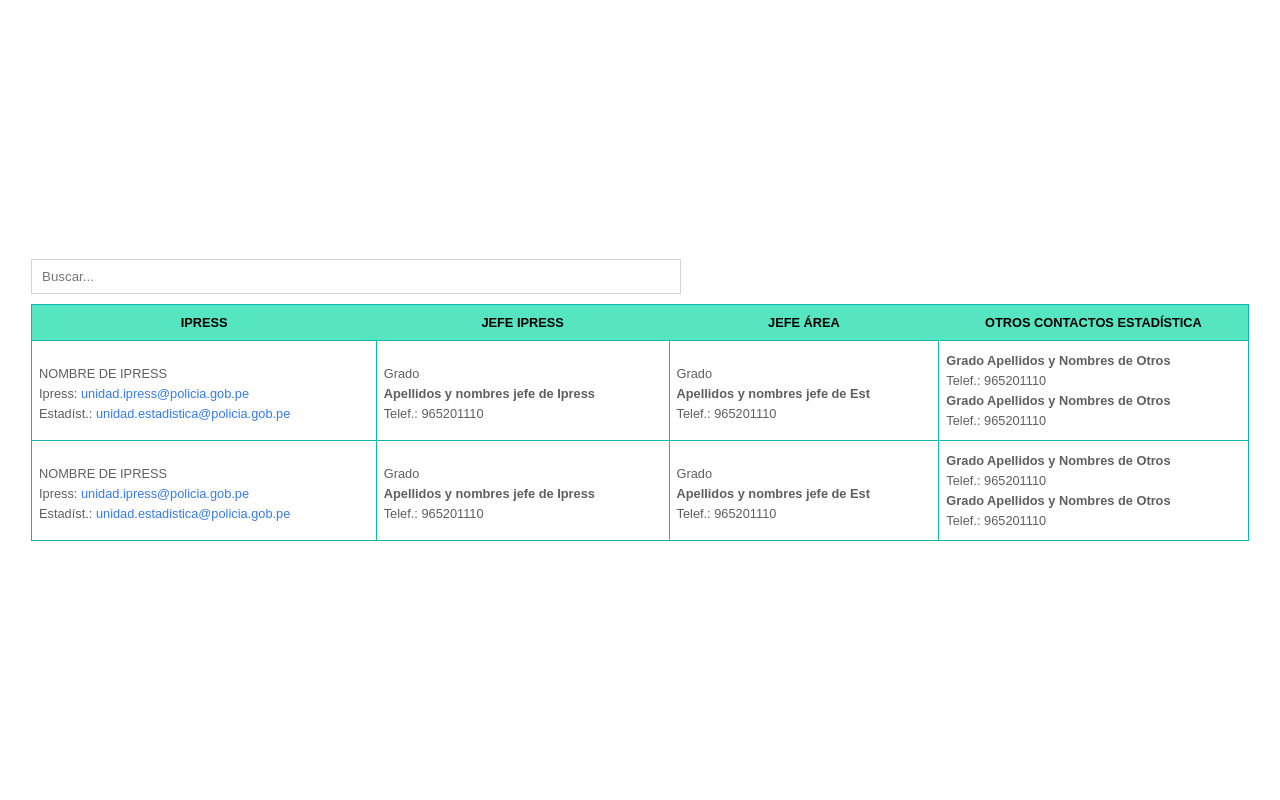
After one commit to xZhask/directorioDirsapol, a PHP site: page /directoriodirsapol.php in a window 1280 px wide. The commit adds this page. Run offline with PHP 8.4, Linux system fonts and the light colour scheme; the visitor is signed in with stand-in values (Sample User, id 1); style sheets or scripts are compiled from the project's sources; some libraries are stand-ins or nearby versions.

Commit message:
10abr23-dirspaol

```diff
--- a/App/models/ClsIpress.php
+++ b/App/models/ClsIpress.php
@@ -1,7 +1,7 @@
 <?php
 require_once 'conexion.php';
 
-class ClsIpress
+class clsIpress
 {
     function ListarIpress()
     {
--- /dev/null
+++ b/directoriodirsapol.php
@@ -0,0 +1,100 @@
+<?php
+session_start();
+if (empty($_SESSION['active'])) {
+    header('location: login.php');
+}
+$nombreIpress = $_SESSION['nombreIpress'];
+?>
+<!DOCTYPE html>
+<html lang="es">
+
+<head>
+    <meta charset="UTF-8">
+    <meta http-equiv="X-UA-Compatible" content="IE=edge">
+    <meta name="viewport" content="width=device-width, initial-scale=1.0">
+    <script src="https://kit.fontawesome.com/47b4aaa3bf.js" crossorigin="anonymous"></script>
+    <link rel="stylesheet" href="resources/js/jquery-ui-1.13.1/jquery-ui.min.css">
+    <link rel="stylesheet" href="resources/css/style.css">
+    <title>Directorio</title>
+</head>
+
+<body>
+    <div class="wrapper">
+        <div class="cont-table">
+            <div class="header-table">
+                <input type="text" name="nombreIpress" id="nombreIpress" placeholder="Buscar...">
+            </div>
+            <table>
+                <thead>
+                    <tr>
+                        <th>IPRESS</th>
+                        <th>JEFE IPRESS</th>
+                        <th>JEFE ÁREA</th>
+                        <th>OTROS CONTACTOS ESTADÍSTICA</th>
+                    </tr>
+                </thead>
+                <tbody>
+                    <tr>
+                        <td>
+                            <p> NOMBRE DE IPRESS</p>
+                            <p class="p-email">Ipress: <span>unidad.ipress@policia.gob.pe</span></p>
+                            <p class="p-email">Estadíst.: <span>unidad.estadistica@policia.gob.pe</span></p>
+                        </td>
+                        <td>
+                            <p>Grado</p>
+                            <p class="p-negrita">Apellidos y nombres jefe de Ipress</p>
+                            <p>Telef.: 965201110</p>
+                        </td>
+                        <td>
+                            <p>Grado</p>
+                            <p class="p-negrita">Apellidos y nombres jefe de Est</p>
+                            <p>Telef.: 965201110</p>
+                        </td>
+                        <td>
+                            <div class="other-contact">
+                                <p class="p-negrita"> Grado Apellidos y Nombres de Otros</p>
+                                <p>Telef.: 965201110</p>
+                            </div>
+                            <div class="other-contact">
+                                <p class="p-negrita"> Grado Apellidos y Nombres de Otros</p>
+                                <p>Telef.: 965201110</p>
+                            </div>
+                        </td>
+                    </tr>
+                    <tr>
+                        <td>
+                            <p> NOMBRE DE IPRESS</p>
+                            <p class="p-email">Ipress: <span>unidad.ipress@policia.gob.pe</span></p>
+                            <p class="p-email">Estadíst.: <span>unidad.estadistica@policia.gob.pe</span></p>
+                        </td>
+                        <td>
+                            <p>Grado</p>
+                            <p class="p-negrita">Apellidos y nombres jefe de Ipress</p>
+                            <p>Telef.: 965201110</p>
+                        </td>
+                        <td>
+                            <p>Grado</p>
+                            <p class="p-negrita">Apellidos y nombres jefe de Est</p>
+                            <p>Telef.: 965201110</p>
+                        </td>
+                        <td>
+                            <div class="other-contact">
+                                <p class="p-negrita"> Grado Apellidos y Nombres de Otros</p>
+                                <p>Telef.: 965201110</p>
+                            </div>
+                            <div class="other-contact">
+                                <p class="p-negrita"> Grado Apellidos y Nombres de Otros</p>
+                                <p>Telef.: 965201110</p>
+                            </div>
+                        </td>
+                    </tr>
+                </tbody>
+            </table>
+        </div>
+    </div>
+    <script language="javascript" src="resources/js/jquery-3.6.0.min.js"></script>
+    <script language="javascript" src="resources/js/jquery-ui-1.13.1/jquery-ui.min.js"></script>
+    <script src="resources/js/main.js"></script>
+</body>
+
+</html>
--- a/index.php
+++ b/index.php
@@ -60,8 +60,8 @@ $nombreIpress = $_SESSION['nombreIpress'];
                     </div>
                 </div>
                 <div class="cont-input">
-                    <label for="correoIpress">Correo institucional del área</label>
-                    <input type="email" name="correoIpress" id="correoIpress">
+                    <label for="correoArea">Correo institucional del área</label>
+                    <input type="email" name="correoArea" id="correoArea">
                 </div>
 
                 <h3>Otros contactos estadística</h3>
--- a/resources/css/style.css
+++ b/resources/css/style.css
@@ -303,3 +303,65 @@ form label {
 .frm-login select {
     width: 100%;
 }
+
+.cont-table {
+    width: 100%;
+    max-width: 1250px;
+    padding: 0 1em;
+}
+
+.cont-table table {
+    width: 100%;
+    border-collapse: collapse;
+    border: 1px solid var(--primary-hard);
+}
+
+.cont-table table th {
+    background-color: var(--primary);
+    padding: 10px 0;
+    font-size: .8em;
+}
+
+.cont-table table td {
+    padding: 7px;
+    font-size: .8em;
+    border: 1px solid var(--primary-hard);
+    color: #5f5f61;
+}
+
+.cont-table table td p {
+    margin-top: 5px;
+}
+
+.p-email span {
+    color: #377ce2;
+}
+
+.p-negrita {
+    font-weight: bold;
+}
+
+.other-contact {
+    margin: 5px 0;
+}
+
+.header-table {
+    margin-bottom: 10px;
+}
+
+.header-table input {
+    width: 100%;
+    max-width: 650px;
+}
+
+input {
+    transition: all ease .3s;
+    -webkit-transition: all ease .3s;
+    -moz-transition: all ease .3s;
+    -ms-transition: all ease .3s;
+    -o-transition: all ease .3s;
+}
+
+input:focus {
+    border: 1px solid var(--primary);
+}
--- a/resources/js/main.js
+++ b/resources/js/main.js
@@ -83,7 +83,7 @@ formContacto.addEventListener('submit', async (e) => {
         otherContacts.push(otherContact);
     }
     const datos = new FormData(formContacto);
-    datos.append("accion", "PRUEBA");
+    datos.append("accion", "REGISTRAR_CONTACTOS");
     datos.append("otros", JSON.stringify(otherContacts));
     const retorno = await postData(datos);
     console.log(retorno)
```
Also changed, not shown: App/controllers/controller.php (+41 -12 lines), App/models/ClsContacto.php (+19 -1 lines).
